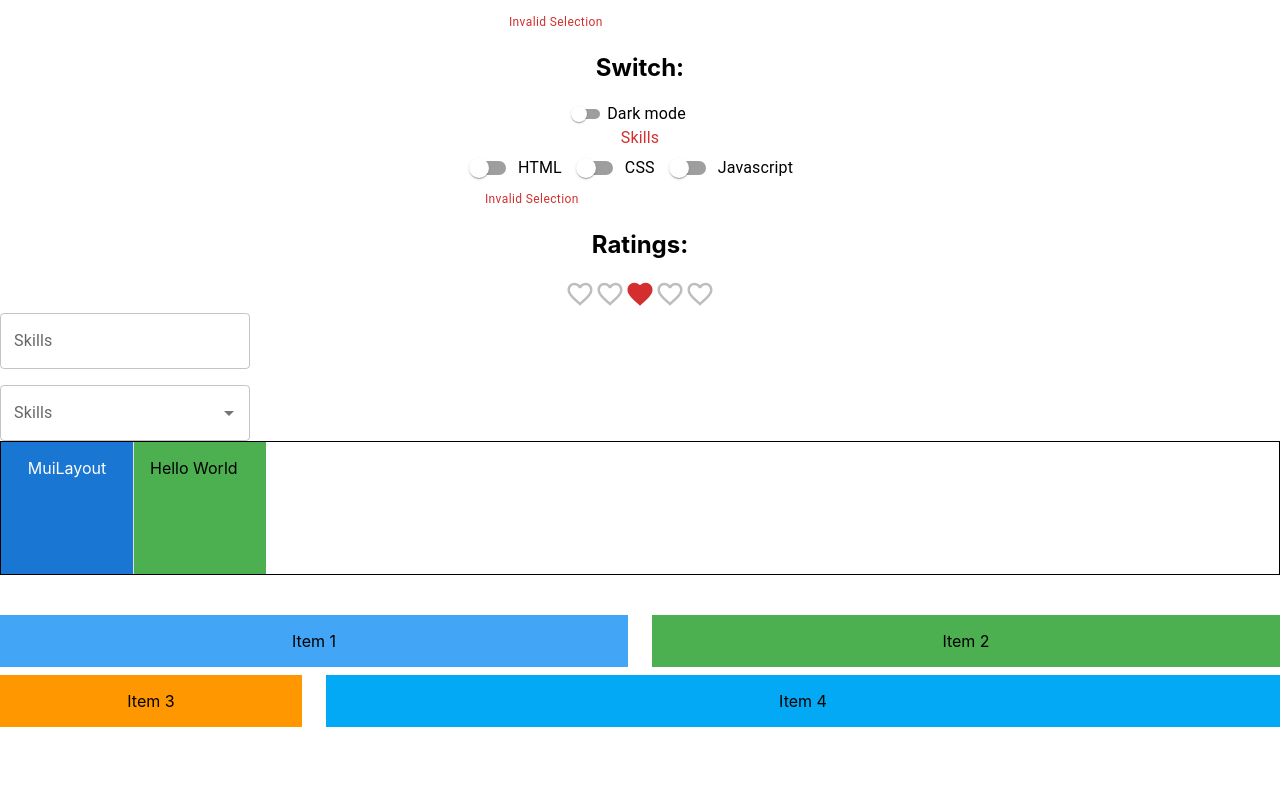
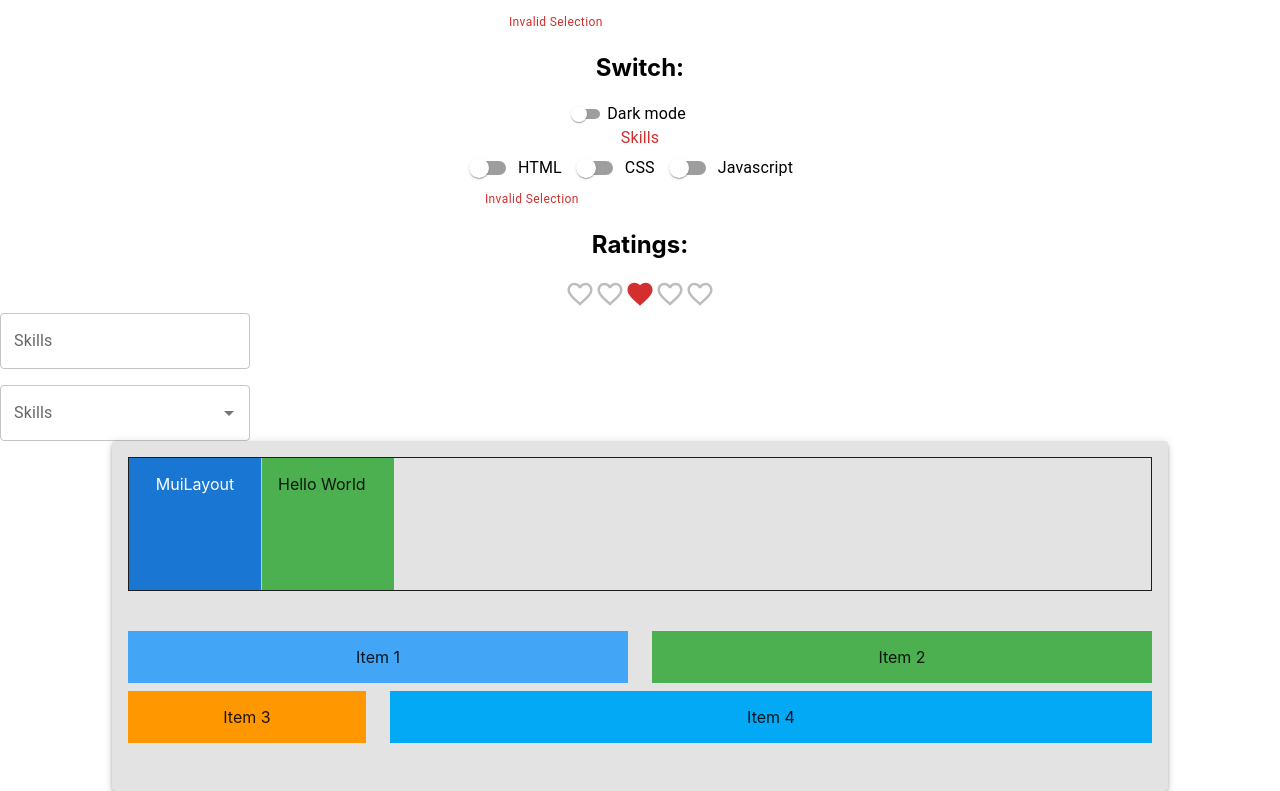
Before and after one commit to JustFelix-Dev/MUI-Components, a React (Create React App) app: page / in a window 1280 px wide. Shown: the part 1942-2733 px from the top of the page. Before the commit the page ends 2701 px from the top, so only its background shows below. Built offline with nearby package versions, Linux system fonts and the light colour scheme.

Commit message:
MuiLayout

```diff
--- a/src/components/MuiLayout.tsx
+++ b/src/components/MuiLayout.tsx
@@ -1,9 +1,9 @@
-import { Box, Stack,Divider,Grid } from '@mui/material';
+import { Box, Stack,Divider,Grid,Paper } from '@mui/material';
 import React from 'react';
 
 const MuiLayout = () => {
   return (
-    <>
+    <Paper sx={{backgroundColor:'#e3e3e3',margin: '0 auto',width:'80%',padding:'1rem'}} elevation={4} >
     <Stack sx={{border: '1px solid '}} direction={'row'} divider={<Divider orientation='vertical' flexItem />} >
     <Box component={'header'} sx={{
         backgroundColor: 'primary.main',
@@ -23,7 +23,7 @@ const MuiLayout = () => {
         <Grid item xs={3}><Box bgcolor='warning.light' p={2}>Item 3</Box></Grid>
         <Grid item xs={9}><Box bgcolor='info.light' p={2}> Item 4</Box></Grid>
     </Grid>
-    </>
+    </Paper>
 
 
   )
```
